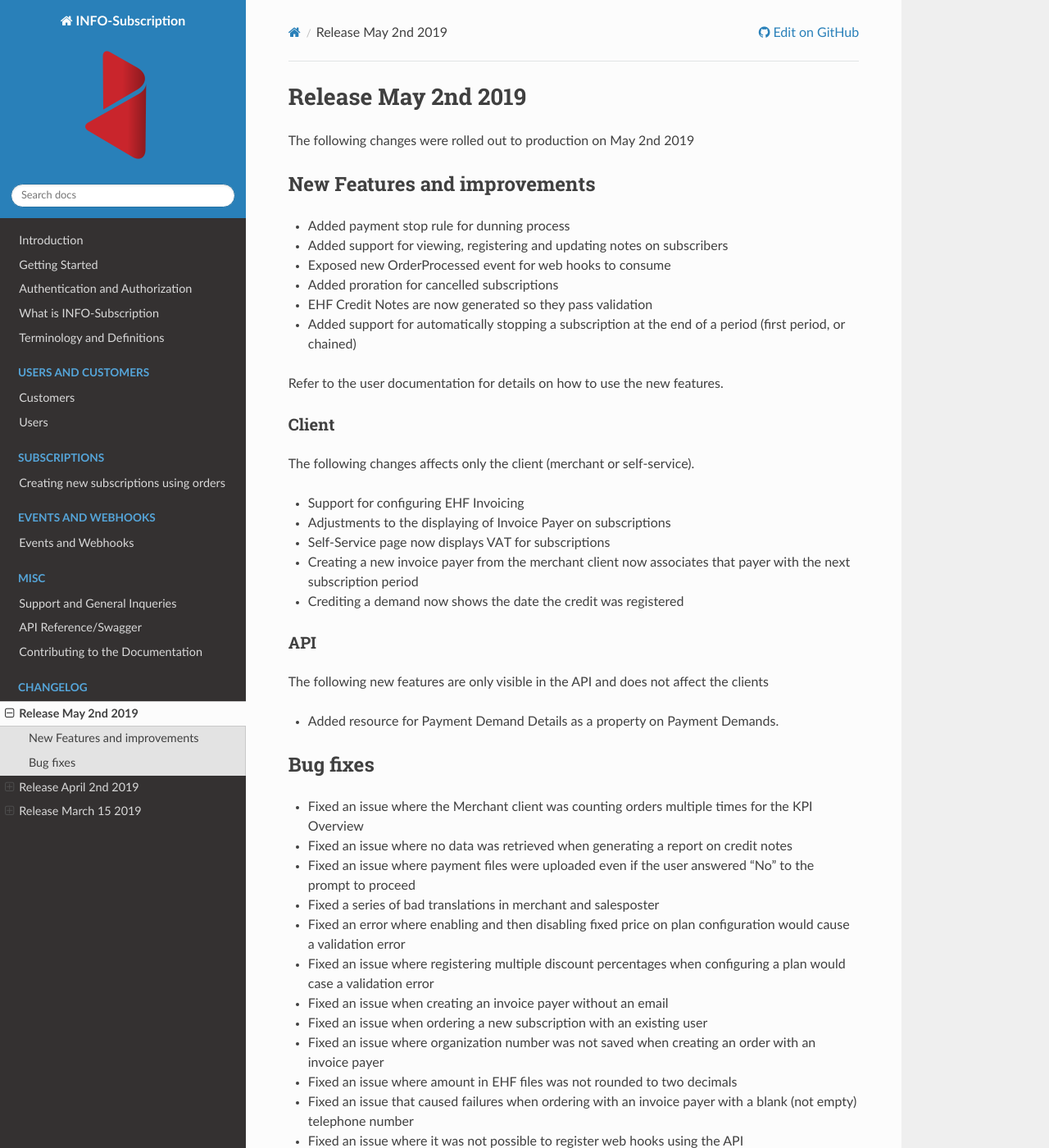
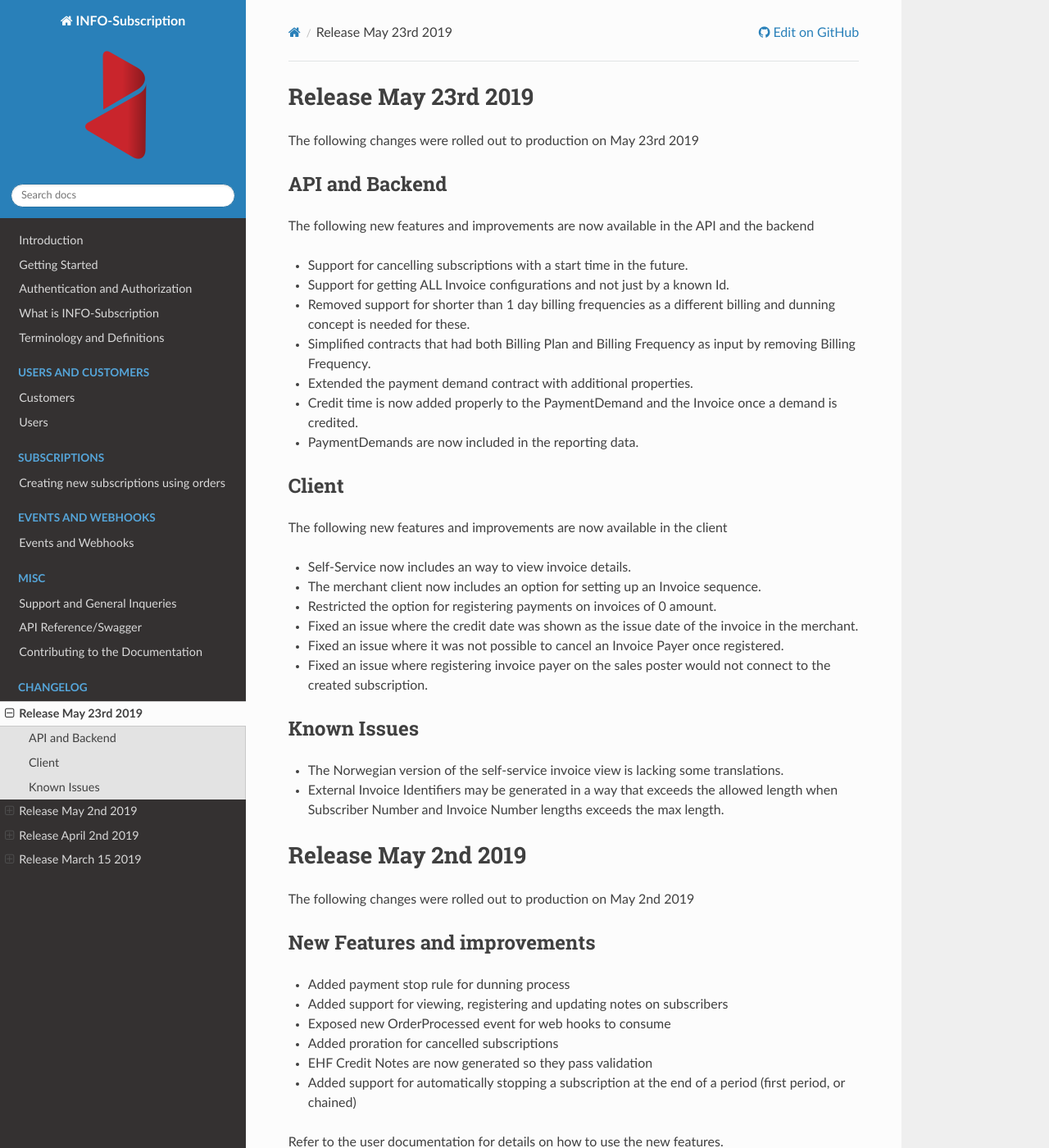
Before and after one commit to infosoftas/info-subscription-doc, a Sphinx documentation site: the page built from source/changelog/changelog.rst, in a window 1280 px wide and 1400 px high. Shown: the whole window at 82% size. Built offline with Sphinx 7.4.7 and the Read the Docs theme 2.0.0, drawn with Linux system fonts in a browser that asks for light colours; formulas are drawn with MathJax 3.

Commit message:
Changelog for release 57 (#3)
* Added changelog for r57

* Updated with spelling mistake and missing reporting info

```diff
--- a/source/changelog/changelog.rst
+++ b/source/changelog/changelog.rst
@@ -1,3 +1,4 @@
+.. include:: r57.inc
 .. include:: r56.inc
 .. include:: r55.inc
 .. include:: r54.inc
--- /dev/null
+++ b/source/changelog/r57.inc
@@ -0,0 +1,35 @@
+.. _changelog-r57:
+
+***********************
+Release May 23rd 2019
+***********************
+The following changes were rolled out to production on May 23rd 2019
+
+API and Backend
+===============
+The following new features and improvements are now available in the API and the backend
+
+* Support for cancelling subscriptions with a start time in the future.
+* Support for getting ALL Invoice configurations and not just by a known Id.
+* Removed support for shorter than 1 day billing frequencies as a different billing and dunning concept is needed for these.
+* Simplified contracts that had both Billing Plan and Billing Frequency as input by removing Billing Frequency.
+* Extended the payment demand contract with additional properties.
+* Credit time is now added properly to the PaymentDemand and the Invoice once a demand is credited.
+* PaymentDemands are now included in the reporting data.
+
+Client
+======
+The following new features and improvements are now available in the client
+
+* Self-Service now includes an way to view invoice details.
+* The merchant client now includes an option for setting up an Invoice sequence.
+* Restricted the option for registering payments on invoices of 0 amount.
+* Fixed an issue where the credit date was shown as the issue date of the invoice in the merchant.
+* Fixed an issue where it was not possible to cancel an Invoice Payer once registered.
+* Fixed an issue where registering invoice payer on the sales poster would not connect to the created subscription.
+
+Known Issues
+============
+
+* The Norwegian version of the self-service invoice view is lacking some translations.
+* External Invoice Identifiers may be generated in a way that exceeds the allowed length when Subscriber Number and Invoice Number lengths exceeds the max length.
```
